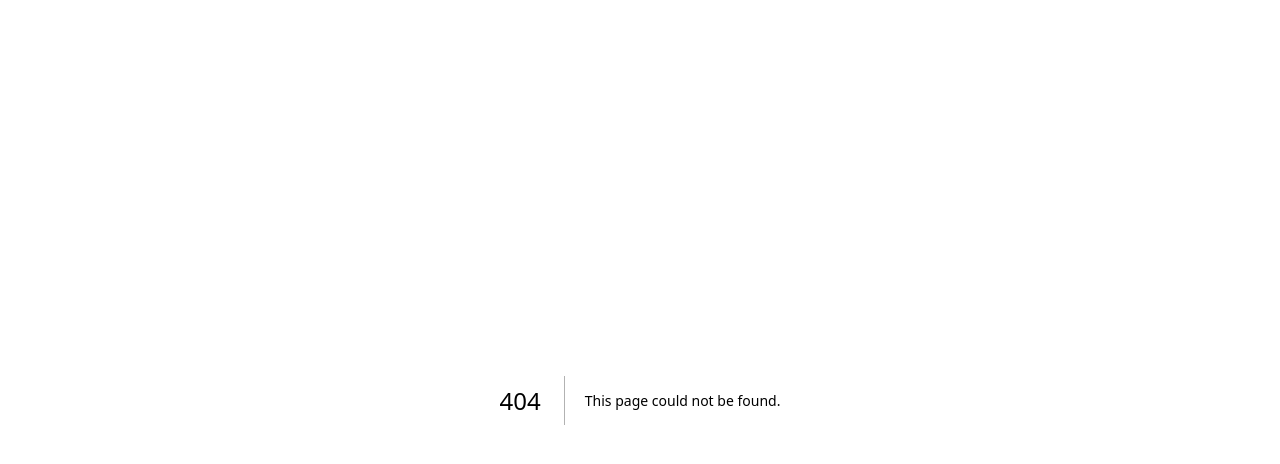
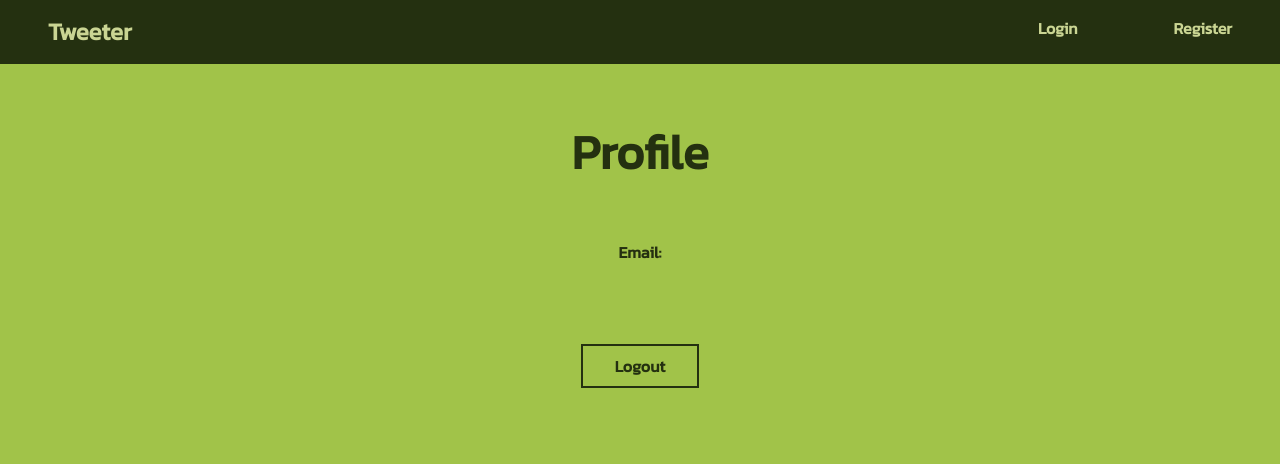
Before and after one commit to Pubstar/Tweeter, a Next.js app: page /Profile in a window 1280 px wide. Before the commit this address had no page. Shown: the top 464 px of the page. Built offline with nearby package versions, Linux system fonts and the light colour scheme.

Commit message:
Design updates; Profile page added

```diff
--- a/app/Components/Nav.tsx
+++ b/app/Components/Nav.tsx
@@ -20,14 +20,15 @@ function Nav() {
     <div className="gap-4 flex">
       {auth.currentUser ?
       (
-        <div>
-        {auth.currentUser?.email} <span onClick={handleSignOut} className='font-bold hover:cursor-pointer'> Logout</span>
+        <div className='flex gap-12'>
+          {auth.currentUser?.email}
+          <Link href="/Profile"><span className='font-bold hover:cursor-pointer'>Profile</span></Link>
+          <span onClick={handleSignOut} className='font-bold hover:cursor-pointer'>Logout</span>
         </div>
         )
-
        :
        (
-        <div>
+        <div className='flex gap-24'>
           <div className="hover:cursor-pointer">
           <Link href="/Login"><span className="font-bold">Login</span></Link>
           </div>
--- a/app/Components/loadTweets.tsx
+++ b/app/Components/loadTweets.tsx
@@ -4,7 +4,7 @@ import Tweet from './Tweet'
 
 function loadTweets() {
   return (
-    <div className='flex justify-center'>
+    <div className='flex justify-center mt-20'>
         <Tweet username="Pieter" text="Lorem ispum or something like that " likes={4}/>
     </div>
   )
--- a/app/Login/page.tsx
+++ b/app/Login/page.tsx
@@ -25,7 +25,8 @@ function page() {
   return (
     <div className="bg-[#A1C349] h-screen">
       <Nav />
-      <div className='flex justify-center mt-24'>
+      <div className='flex items-center flex-col'>
+        <h1 className='my-16 font-bold text-5xl text-[#243010]'>Login</h1>
         <form action="" onSubmit={submitForm} className='flex flex-col w-80 gap-4 border-2 border-[#243010] rounded-xl items-center p-8'>
           <label htmlFor="email">Email: </label>
           <input onChange={(event) => setUsername(event.target.value)} className='rounded-xl' type="email" name="email" id="email" />
--- /dev/null
+++ b/app/Profile/page.tsx
@@ -0,0 +1,30 @@
+"use client"
+import React from 'react'
+import Nav from '../Components/Nav'
+import { auth } from '../firebase'
+import { useRouter } from 'next/navigation';
+
+function page() {
+
+  const router = useRouter();
+
+const handleSignOut = () => {
+  auth.signOut();
+  router.push('/');
+}
+
+  return (
+    <div className="bg-[#A1C349] h-screen">
+        <Nav />
+        <div className='flex flex-col items-center'>
+          <h1 className='my-16 font-bold text-5xl text-[#243010]'>Profile</h1>
+          <ul>
+            <li className='font-bold text-[#243010]'>Email: {auth.currentUser?.email}</li>
+          </ul>
+          <span onClick={handleSignOut} className='mt-20 font-bold hover:cursor-pointer text-[#243010] border-2 border-[#243010] py-2 px-8'>Logout</span>
+        </div>
+    </div>
+  )
+}
+
+export default page
--- a/app/Register/page.tsx
+++ b/app/Register/page.tsx
@@ -41,7 +41,8 @@ function page() {
   return (
     <div className="bg-[#A1C349] h-screen">
       <Nav />
-      <div className='flex justify-center mt-24'>
+      <div className='flex flex-col items-center'>
+      <h1 className='my-16 font-bold text-5xl text-[#243010]'>Register</h1>
         <form action="" onSubmit={submitForm} className='flex flex-col w-80 gap-4 border-2 border-[#243010] rounded-xl items-center p-8'>
           <label htmlFor="email">Email: </label>
           <input onChange={event => setEmail(event.target.value)} className='rounded-xl' type="email" name="email" id="email" />
--- a/app/page.tsx
+++ b/app/page.tsx
@@ -8,8 +8,7 @@ export default function Home() {
   return (
       <main className="bg-[#A1C349] h-screen">
         <Nav />
-        <h1>Logged in as {auth.currentUser?.email}</h1>
-        <CreateTweet />
+        { auth.currentUser ? (<CreateTweet />) : ('') }
         <LoadTweets />
       </main>
   );
```
